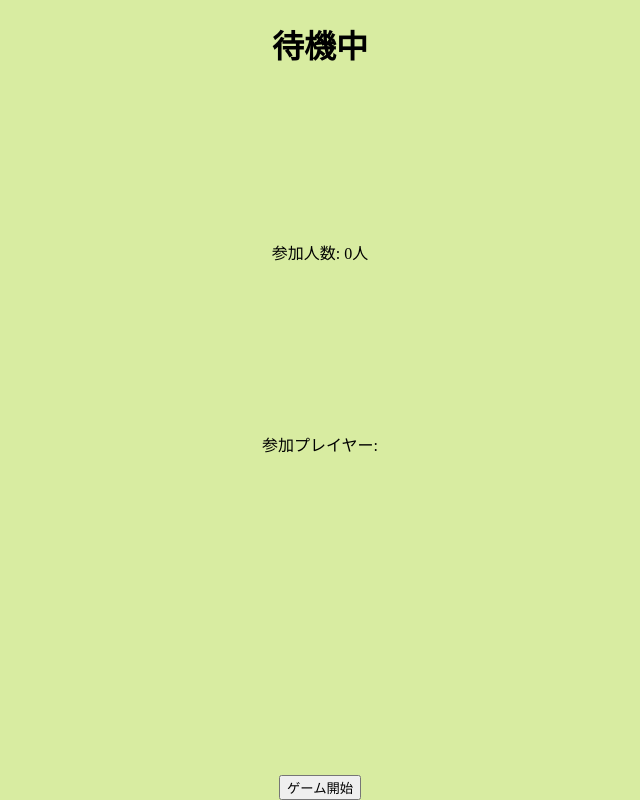
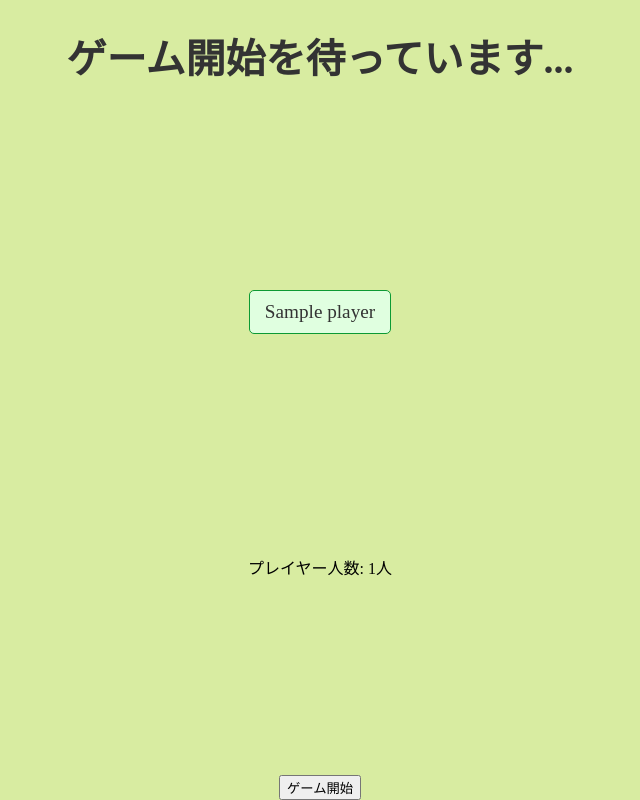
Before and after one commit to hayashichiho/RealtimeBattleGame, a Python web app: template templates/wait.html in a window 1280 px wide. Shown: the whole page, without its empty margins (320-960 px from the left). Run offline with Jinja, Linux system fonts and the light colour scheme; the template is opened without the code that fills it: most values are stand-ins (such as "Sample title", 1, 10 or a date in 2020).

Commit message:
[add]wait.htmlのデザインを変更

```diff
--- a/templates/wait.html
+++ b/templates/wait.html
@@ -8,13 +8,13 @@
 </head>
 
 <body>
-    <h1>待機中</h1>
-    <p>参加人数: <span id="player-count">0</span>人</p>
-    <p>参加プレイヤー:</p>
-    <ul id="player-list">
-        <!-- プレイヤーリストはJavaScriptで動的に追加 -->
-    </ul>
-
+    <h1 class="wait-title">ゲーム開始を待っています...</h1>
+    <div class="player-list">
+        {% for player in players %}
+        <div class="player-name">{{ player }}</div>
+        {% endfor %}
+    </div>
+    <p>プレイヤー人数: <span id="player-count">{{ players|length }}</span>人</p>
     {% if player_name == admin_name %}
     <form id="start-game-form" action="javascript:void(0);" method="post">
         <input type="hidden" name="player_id" value="{{ player_id }}">
```
